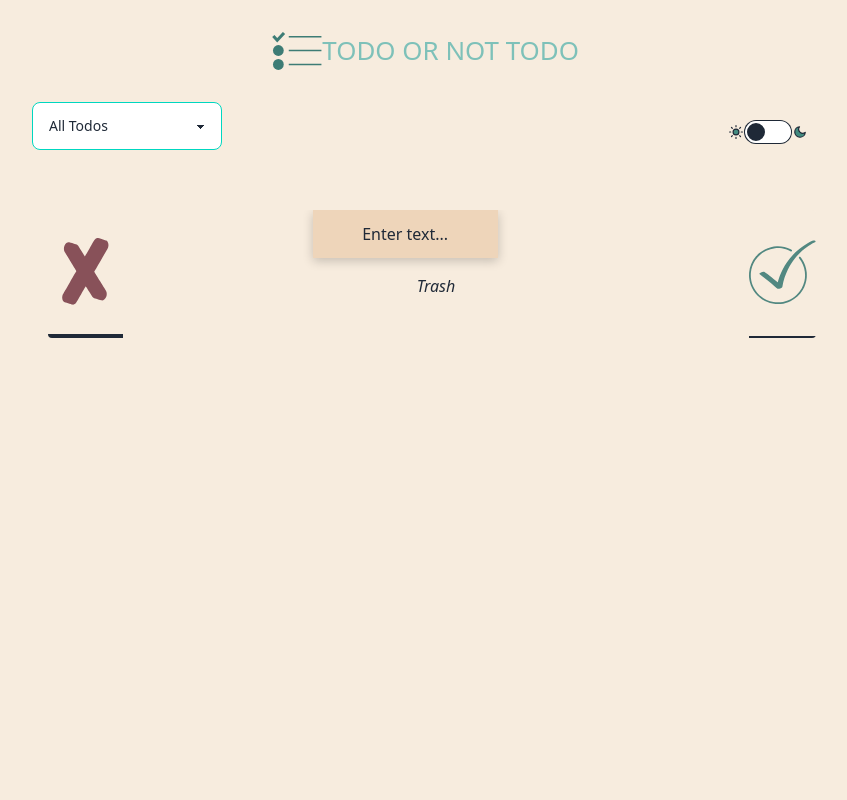
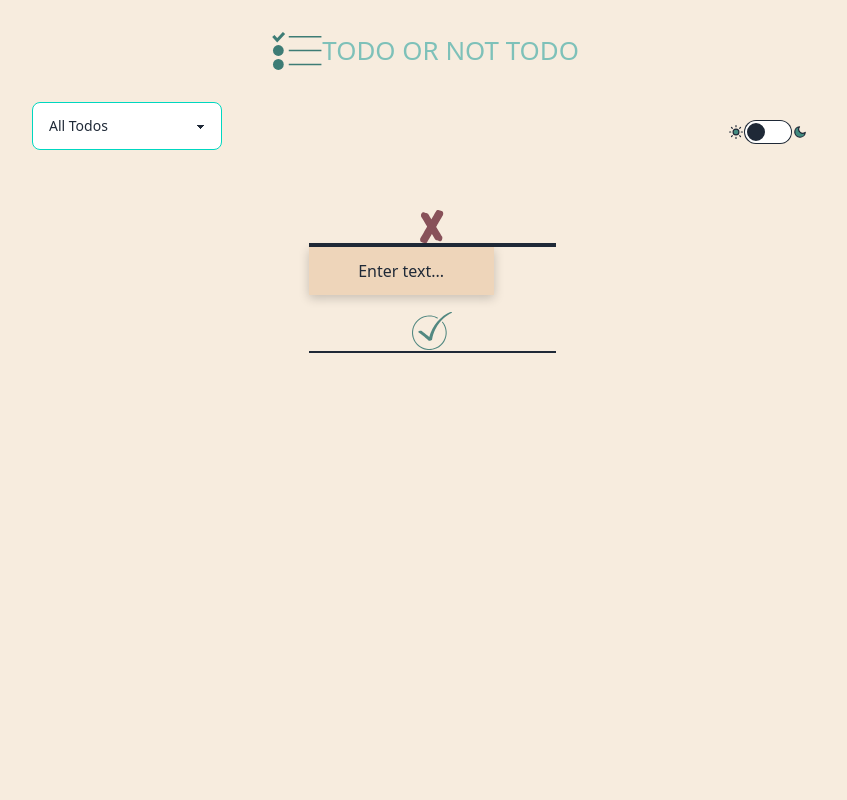
Before and after one commit to Bepixeled/todo-react, a React (Vite) app: page / in a window 1280 px wide. Shown: the top 800 px of the page, without its empty margins (208-1055 px from the left). Built offline with nearby package versions, Linux system fonts and the light colour scheme.

Commit message:
add deletefunciton to delete Button

```diff
--- a/src/App.jsx
+++ b/src/App.jsx
@@ -38,7 +38,11 @@ function App() {
   function onDeleteTodoItem(id) {
     const index = todoItems.findIndex((i) => i.id === id);
     console.log(index);
-    let newTodoItems = todoItems.filter((item)=> item.id !== id);
+    let newTodoItems = todoItems.filter((item) => item.id !== id);
+    // Cleanup Items after Delete
+    for (let index = 0; index < newTodoItems.length; index++) {
+      newTodoItems[index].id = index;
+    }
     localStorage.setItem("todoItems", JSON.stringify(newTodoItems));
     setTodoItems(newTodoItems);
   }
@@ -56,20 +60,11 @@ function App() {
     }
   }, []);
 
-
   useEffect(() => {
-    // console.log(localStorage.getItem("todoItems") != JSON.stringify(todoItems));
-    // console.log(JSON.parse(localStorage.getItem("todoItems")));
-    // console.log(todoItems);
     if (localStorage.getItem("todoItems") != JSON.stringify(todoItems)) {
       setTodoItems(JSON.parse(localStorage.getItem("todoItems")));
     }
   });
-
-  // KEEP THIS !!! IN CASE TodoItems get LOST
-  // Executed on every render
-  // depends on state
-
 
   return (
     <>
--- a/src/components/Y.jsx
+++ b/src/components/AccomplishItem.jsx
@@ -1,21 +1,27 @@
+function AccomplishItem() {
+  const size = "30pt";
 
-
-function X (){
-    const size = "50pt";
-
-    return(
-
+  return (
     <div className="flex justify-center flex-col items-center  dark:bg-dark-secondary-700 bg-light-primary-100 border-b-2 border-solid dark:border-blue-200 bg-gray-200 border-gray-700 ">
       {/* <img src="src/1425312.svg " alt="" /> */}
-            <svg version="1.0" xmlns="http://www.w3.org/2000/svg"
-                  width={size} height={size}  viewBox="0 0 1280.000000 1221.000000"
-                  preserveAspectRatio="xMidYMid meet">
+      <svg
+        version="1.0"
+        xmlns="http://www.w3.org/2000/svg"
+        width={size}
+        height={size}
+        viewBox="0 0 1280.000000 1221.000000"
+        preserveAspectRatio="xMidYMid meet"
+      >
         <metadata>
           Created by potrace 1.15, written by Peter Selinger 2001-2017
         </metadata>
-                  <g transform="translate(0.000000,1221.000000) scale(0.100000,-0.100000)"
-                  fill="#528881" stroke="none">
-                  <path d="M12338 12195 c-221 -42 -535 -187 -1078 -498 -1589 -910 -2995 -2217
+        <g
+          transform="translate(0.000000,1221.000000) scale(0.100000,-0.100000)"
+          fill="#528881"
+          stroke="none"
+        >
+          <path
+            d="M12338 12195 c-221 -42 -535 -187 -1078 -498 -1589 -910 -2995 -2217
                   -4032 -3747 -521 -769 -946 -1582 -1285 -2460 -136 -353 -307 -890 -403 -1268
                   l-11 -43 -92 79 c-827 707 -2285 1843 -2451 1910 -160 65 -451 25 -691 -95
                   -114 -58 -167 -93 -232 -156 -62 -60 -81 -103 -61 -144 8 -17 99 -92 238 -196
@@ -23,8 +29,10 @@ function X (){
                   276 -137 217 -22 617 105 782 250 56 48 70 75 84 162 198 1196 527 2224 1051
                   3285 390 789 812 1449 1370 2144 747 930 1585 1698 2565 2352 312 209 598 374
                   1059 614 165 86 210 114 257 161 115 115 101 205 -41 259 -73 28 -235 34 -343
-                  14z"/>
-                  <path d="M5330 11099 c-384 -14 -742 -64 -1120 -159 -820 -205 -1554 -579
+                  14z"
+          />
+          <path
+            d="M5330 11099 c-384 -14 -742 -64 -1120 -159 -820 -205 -1554 -579
                   -2225 -1136 -168 -139 -541 -512 -680 -679 -741 -893 -1163 -1900 -1282 -3055
                   -21 -207 -24 -793 -5 -980 36 -352 81 -618 154 -905 393 -1552 1460 -2876
                   2898 -3596 639 -319 1257 -494 2015 -570 198 -20 768 -17 980 4 702 73 1293
@@ -37,12 +45,12 @@ function X (){
                   -516 1825 -21 202 -23 703 -5 900 83 900 362 1708 838 2428 864 1309 2243
                   2155 3793 2327 402 45 905 36 1300 -21 560 -82 1048 -233 1580 -490 129 -63
                   227 -104 245 -104 46 1 109 34 136 71 19 28 24 46 24 100 0 106 -16 120 -269
-                  244 -844 412 -1723 598 -2676 564z"/>
+                  244 -844 412 -1723 598 -2676 564z"
+          />
         </g>
       </svg>
     </div>
-
   );
 }
 
-export default X;
+export default AccomplishItem;
--- a/src/components/X.jsx
+++ b/src/components/DeleteItem.jsx
@@ -1,20 +1,31 @@
+function DeleteItem({ onDeleteTodoItem, item }) {
+  const size = "25pt";
 
+  const handleDelete = () => {
+    onDeleteTodoItem(item.id);
+  };
 
-function Y(){
-const size = "50pt";
-
-    return(
+  return (
     <div className=" flex justify-center flex-col items-center  dark:bg-dark-secondary-700 bg-light-primary-100 border-b-4 border-solid dark:border-blue-200 bg-gray-200 border-gray-700 px-1 ">
-
-                    <svg version="1.0" xmlns="http://www.w3.org/2000/svg"
-                        width={size} height={size} viewBox="0 0 889.000000 1280.000000"
-                        preserveAspectRatio="xMidYMid meet">
+      <svg
+        version="1.0"
+        xmlns="http://www.w3.org/2000/svg"
+        width={size}
+        height={size}
+        viewBox="0 0 889.000000 1280.000000"
+        preserveAspectRatio="xMidYMid meet"
+        onClick={handleDelete}
+      >
         <metadata>
           Created by potrace 1.15, written by Peter Selinger 2001-2017
         </metadata>
-                        <g transform="translate(0.000000,1280.000000) scale(0.100000,-0.100000)"
-                        fill="#885159" stroke="none">
-                        <path d="M6694 12781 c-190 -52 -372 -191 -504 -386 -26 -38 -449 -761 -940
+        <g
+          transform="translate(0.000000,1280.000000) scale(0.100000,-0.100000)"
+          fill="#885159"
+          stroke="none"
+        >
+          <path
+            d="M6694 12781 c-190 -52 -372 -191 -504 -386 -26 -38 -449 -761 -940
                         -1605 -491 -844 -894 -1536 -895 -1538 -1 -2 -281 448 -621 1000 -341 551
                         -638 1028 -662 1060 -50 66 -135 138 -208 173 -48 25 -1342 436 -1493 476
                         -329 85 -689 -143 -892 -566 -103 -215 -149 -419 -149 -663 0 -215 35 -383
@@ -27,11 +38,11 @@ const size = "50pt";
                         -24 414 -106 577 -16 31 -538 882 -1161 1891 -646 1047 -1130 1841 -1127 1850
                         2 9 566 981 1252 2161 687 1180 1268 2181 1291 2225 63 118 102 216 134 340
                         90 352 54 714 -97 975 -50 86 -181 217 -258 257 -34 18 -381 133 -795 263
-                        -705 223 -739 232 -830 236 -73 3 -112 0 -166 -15z"/>
+                        -705 223 -739 232 -830 236 -73 3 -112 0 -166 -15z"
+          />
         </g>
       </svg>
     </div>
-
   );
 }
-export default Y;
+export default DeleteItem;
--- a/src/components/Listitem.jsx
+++ b/src/components/Listitem.jsx
@@ -1,5 +1,7 @@
 import { useState } from "react";
 import TODO_DEFAULT_TEXT from "../constants/constants.js";
+import AccomplishItem from "./AccomplishItem.jsx";
+import DeleteItem from "./DeleteItem.jsx";
 
 export default function Listitem({
   item,
@@ -60,12 +62,11 @@ export default function Listitem({
     }
   };
 
-  const handleDelete = () => {
-    onDeleteTodoItem(item.id);
-  };
+
 
   return (
     <div>
+      <DeleteItem onDeleteTodoItem={onDeleteTodoItem} item={item} />
       <li className="p-2 dark:bg-dark-secondary-600 bg-light-primary-200  bg-gray-200 w-9/12 h-12 flex items-center mb-4 justify-center shadow-[0_3px_10px_rgb(0,0,0,0.2)] dark:shadow-[0_3px_10px_rgb(0,0,0,0.6)]">
         <input
           type="text"
@@ -79,7 +80,7 @@ export default function Listitem({
           // onBlur={handleBlur}
         />
       </li>
-        <i onClick={handleDelete}>Trash</i>
+      <AccomplishItem />
     </div>
   );
 }
--- a/src/components/TodoList.jsx
+++ b/src/components/TodoList.jsx
@@ -1,8 +1,5 @@
 import React from "react";
 import Listitem from "./Listitem";
-
-import Y from "./Y";
-import X from "./x";
 
 const TodoList = ({
   todoItems,
@@ -12,8 +9,7 @@ const TodoList = ({
   onDeleteTodoItem,
 }) => {
   return (
-    <div className="rounded overflow-hidden mx-auto mt-8 w-5/6 md:w-3/5 flex justify-center ">
-      <X/>
+    <div className="rounded overflow-hidden mx-auto mt-8 w-5/6 md:w-3/5 flex justify-center">
       <ol className="flex justify-center flex-col items-center mb-10 w-full">
         {todoItems.map((item) => {
           return (
@@ -27,7 +23,6 @@ const TodoList = ({
           );
         })}
       </ol>
-          <Y/>
     </div>
   );
 };
```
Lines whose indentation alone changed are shown as unchanged.
